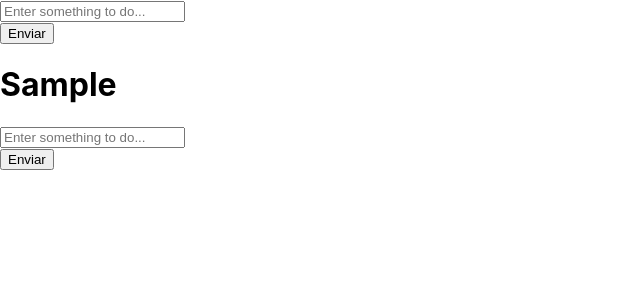
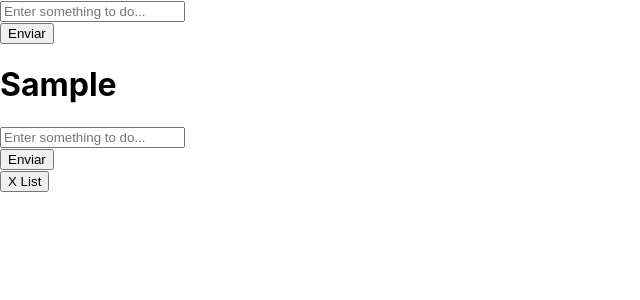
Before and after one commit to Miguel-Lopez-97/TodoListFloresDelTambo, a React (Create React App) app in the folder app/: page / in a window 1280 px wide. Both pictures are taken after typing "Sample" into the empty fields and a click on the button "Enviar". Shown: the top 300 px of the page, without its empty margins (0-640 px from the left). Built offline with nearby package versions, Linux system fonts and the light colour scheme.

Commit message:
Fix front-end Button delete list on the state

```diff
--- a/app/src/App.js
+++ b/app/src/App.js
@@ -8,13 +8,16 @@ const App = () => {
   const addTodo = (item) => {
     setGroupList((oldList) => [...oldList, item]);
   };
+  const removeList = listId => {
+    setGroupList(oldList=>oldList.filter(item=>item.id!==listId))
+  };
 
   return <div className="ui container center aligned">
 
       <Form addTodo={addTodo} key={'form_lists'}/>
       {groupList.map(item =><div key={'section_list_'+item.title}>
         <Section key={'title_list_'+item.title}  title={item.title}/>
-        <ListGroup key={'list_'+item.title} title={item.title}/>
+        <ListGroup key={'list_'+item.title} title={item.title} onChange={()=>removeList(item.id)} id={item.id}/>
         </div>
       )
       }
--- a/app/src/components/ListGroup.jsx
+++ b/app/src/components/ListGroup.jsx
@@ -3,17 +3,23 @@ import Form from "./Form";
 import List from "./List";
 
 const  ListGroup = (props) => {
-    const {title}=props;
+    const {title, onChange}=props;
     const [todoList, setTodoList] = useState([]);
+
     const addTodo = (item) => {
       setTodoList((oldList) => [...oldList, item]);
     };
     const removeTodo = (id) => {
       setTodoList((oldList)=>oldList.filter((item)=>item.id!==id))
     };
+
     return <div className="ui container center aligned">
         <Form addTodo={addTodo}  key={'list_form_'+title}/>
         <List removeTodoListProp={removeTodo} list={todoList}  key={title+'_list'}/>
+        <button
+                                onClick={onChange}
+                                className="ui button circular icon red"
+                            >X List</button>
     </div>;
   }
   export default ListGroup;
--- a/app/src/components/Todo.jsx
+++ b/app/src/components/Todo.jsx
@@ -54,7 +54,7 @@ const Todo = ({ title, completed, removeTodoItemProp }) => {
                         </div>
                         <div className="column two wide">
                             <button
-                                oneClick={removeTodoItemProp}
+                                onClick={removeTodoItemProp}
                                 className="ui button circular icon red"
                             >
                                 <i className="white remove icon"></i>X
```
